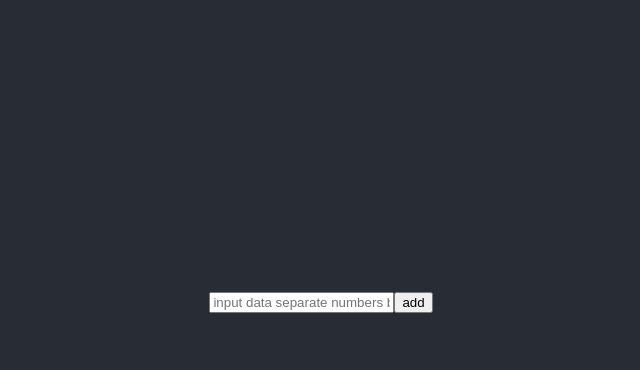
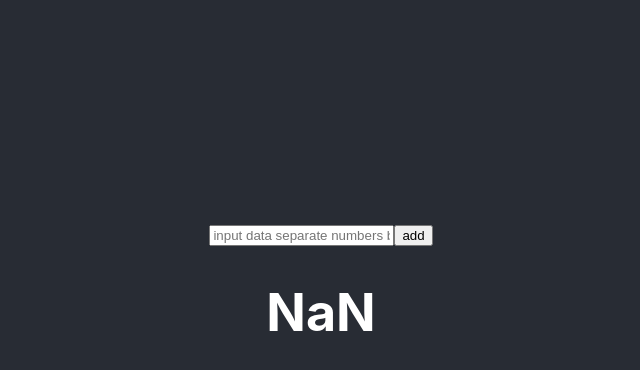
Before and after one commit to jacobg1/stock-viz, a React (Create React App) app: page / in a window 1280 px wide. Both pictures are taken after typing "Sample" into the empty fields and a click on the button "add". Shown: the top 370 px of the page, without its empty margins (319-959 px from the left). Built offline with nearby package versions, Linux system fonts and the light colour scheme.

Commit message:
adding total to top of chart

```diff
--- a/src/components/PieChart.js
+++ b/src/components/PieChart.js
@@ -1,20 +1,26 @@
 import React from 'react'
 import * as d3 from 'd3'
 import PieSlice from '../components/PieSlice'
+import PieLabel from '../components/PieLabel'
 
 const PieChart = ({ data }) => {
   const numberArray = data.split(',').map(Number)
   const height = 200
   const width = 200
 
-  let slice = d3.pie()(numberArray)
+  const slice = d3.pie()(numberArray)
+  const total = numberArray.reduce((total, amount) => total + amount)
 
   return (
-    <svg height={height} width={width}>
-      <g transform={`translate(${width / 2}, ${height / 2})`}>
-        <PieSlice slice={slice} />
-      </g>
-    </svg>
+    <>
+      <h1>{total}</h1>
+      <svg height={height} width={width}>
+        <g transform={`translate(${width / 2}, ${height / 2})`}>
+          <PieSlice slice={slice} />
+          {/* <PieLabel label={numberArray} /> */}
+        </g>
+      </svg>
+    </>
   )
 }
 export default PieChart
```
